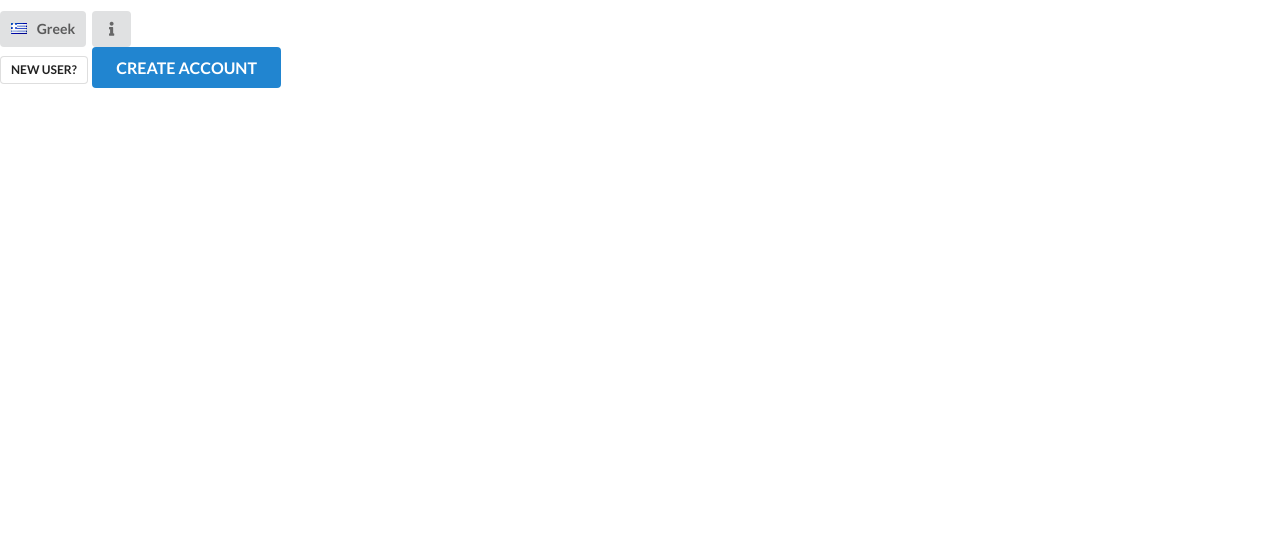
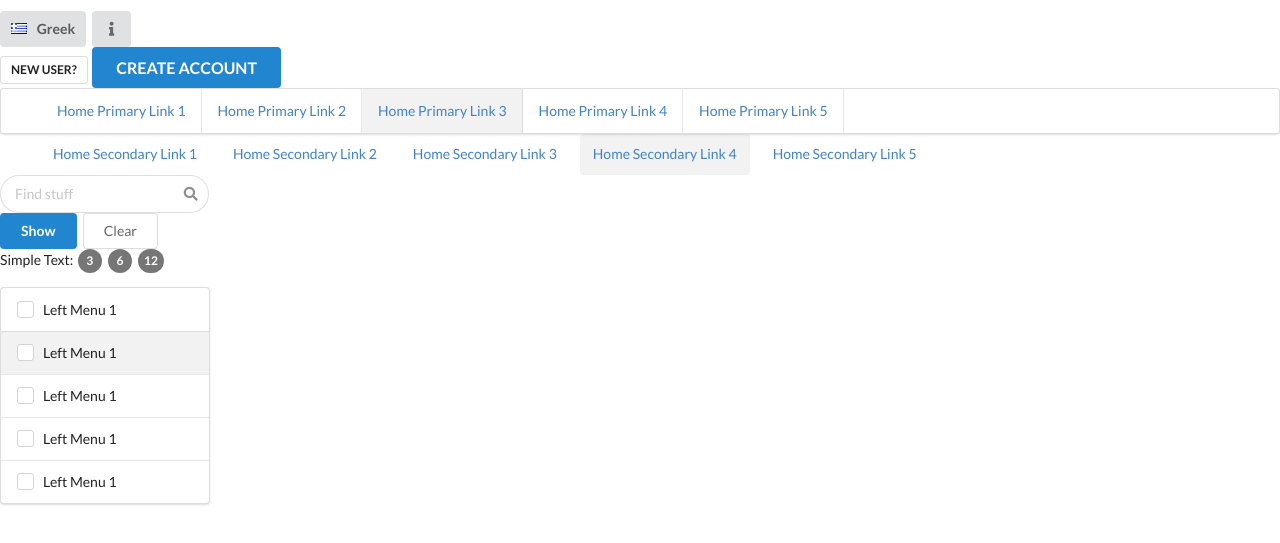
Before and after one commit to Loutrinos/simply-complex-layout, a website: page src/index.html in a window 1280 px wide. Shown: the part 121-664 px from the top of the page. Drawn offline with nearby package versions, Linux system fonts and the light colour scheme; files that its build step writes are made by us from their sources.

Commit message:
add left menu markup
add search, buttons badges and left menu content

```diff
--- a/src/index.html
+++ b/src/index.html
@@ -50,9 +50,87 @@
 					<button class="ui large primary button">CREATE ACCOUNT</button>
 				</div>
 			</div>
+			<nav class="primary-menu">
+				<ul class="ui menu primary">
+					<li class="item"><a href="#">Home Primary Link 1</a></li>
+					<li class="item"><a href="#">Home Primary Link 2</a></li>
+					<li class="active item"><a href="#">Home Primary Link 3</a></li>
+					<li class="item"><a href="#">Home Primary Link 4</a></li>
+					<li class="item"><a href="#">Home Primary Link 5</a></li>
+				</ul>
+			</nav>
+			<nav class="secondary-menu">
+				<ul class="ui menu secondary">
+					<li class="item"><a href="#">Home Secondary Link 1</a></li>
+					<li class="item"><a href="#">Home Secondary Link 2</a></li>
+					<li class="item"><a href="#">Home Secondary Link 3</a></li>
+					<li class="active item"><a href="#">Home Secondary Link 4</a></li>
+					<li class="item"><a href="#">Home Secondary Link 5</a></li>
+				</ul>
+			</nav>
 		</header>
+		<div class="content" role="content">
+			<aside class="left-section">
+				<div class="ui search">
+					<div class="ui icon input">
+						<i class="search icon"></i>
+	  					<input class="prompt" type="text" placeholder="Find stuff">
+					</div>
+					<div class="results"></div>
+				</div>
+				<div class="left-menu">
+					<div class="menu-buttons">
+						<button class="ui button primary">Show</button>
+						<button class="ui button basic">Clear</button>
+					</div>
+					<div class="menu-filters">
+						<span class="text">Simple Text: </span>
+						<a class="ui circular label grey" href="#">3</a>
+						<a class="ui circular label grey" href="#">6</a>
+						<a class="ui circular label grey" href="#">12</a>
+					</div>
+					<div class="menu-list ui vertical menu">
+						<a href="#" class="item">
+							<span class="ui checkbox">
+								<label>Left Menu 1</label>
+								<input type="checkbox" name="example">
+							</span>
+						</a>
+						<a href="#" class="active item">
+							<span class="ui checkbox">
+								<label>Left Menu 1</label>
+								<input type="checkbox" name="example">
+							</span>
+						</a>
+						<a href="#" class="item">
+							<span class="ui checkbox">
+								<label>Left Menu 1</label>
+								<input type="checkbox" name="example">
+							</span>
+						</a>
+						<a href="#" class="item">
+							<span class="ui checkbox">
+								<label>Left Menu 1</label>
+								<input type="checkbox" name="example">
+							</span>
+						</a>
+						<a href="#" class="item">
+							<span class="ui checkbox">
+								<label>Left Menu 1</label>
+								<input type="checkbox" name="example">
+							</span>
+						</a>
+					</div>
+				</div>
+			</aside>
+			<section class="main-content"></section>
+			<aside class="right-section"></aside>
+		</div>
 	</div>
 	<script src="https://code.jquery.com/jquery-3.1.1.min.js" integrity="sha256-hVVnYaiADRTO2PzUGmuLJr8BLUSjGIZsDYGmIJLv2b8=" crossorigin="anonymous"></script>
 	<script src="https://cdnjs.cloudflare.com/ajax/libs/semantic-ui/2.2.11/semantic.min.js"></script>
+	<script>
+		$('.ui.dropdown').dropdown();
+	</script>
 </body>
 </html>
```
Also changed, not shown: dist/index.html.
